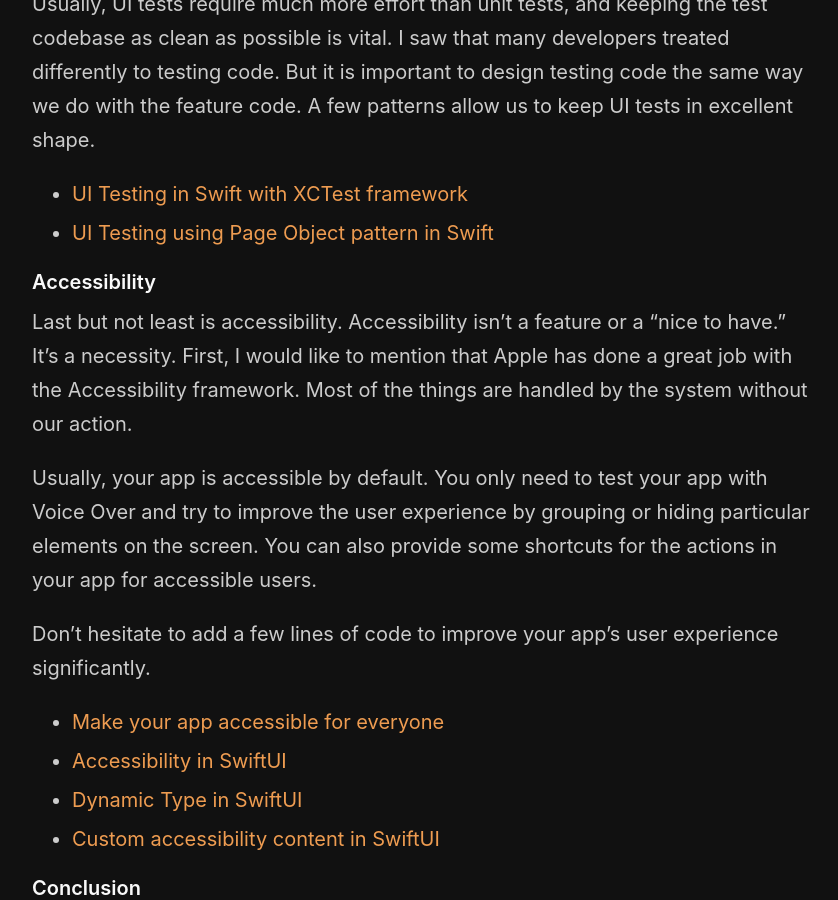
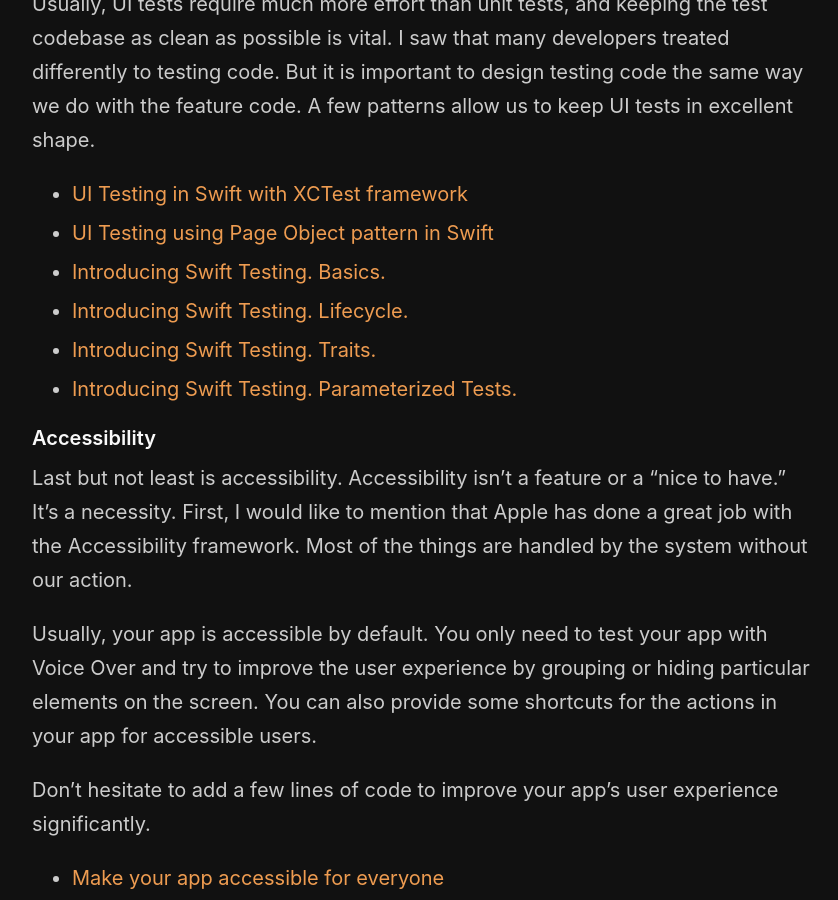
Before and after one commit to mecid/mecid.github.io, a Jekyll site: the page built from _posts/2022-12-27-ios-development-trends-in-review.md, in a window 1280 px wide and 900 px high, scrolled down 2638 px. Shown: the whole window, without its empty margins (218-1056 px from the left). Built offline with Jekyll 4.4.1, drawn with Linux system fonts in a browser that asks for light colours.

Commit message:
trends post updated with testing references

```diff
--- a/_posts/2022-12-27-ios-development-trends-in-review.md
+++ b/_posts/2022-12-27-ios-development-trends-in-review.md
@@ -52,6 +52,10 @@ Usually, UI tests require much more effort than unit tests, and keeping the test
 
 * [UI Testing in Swift with XCTest framework](/2021/03/18/ui-testing-in-swift-with-xctest-framework/)
 * [UI Testing using Page Object pattern in Swift](/2021/03/24/ui-testing-using-page-object-pattern-in-swift/)
+* [Introducing Swift Testing. Basics.](/2024/10/22/introducing-swift-testing-basics/)
+* [Introducing Swift Testing. Lifecycle.](/2024/10/29/introducing-swift-testing-lifecycle/)
+* [Introducing Swift Testing. Traits.](/2024/11/05/introducing-swift-testing-traits/)
+* [Introducing Swift Testing. Parameterized Tests.](/2024/11/12/introducing-swift-testing-parameterized-tests/)
 
 #### Accessibility
 Last but not least is accessibility. Accessibility isn't a feature or a "nice to have." It's a necessity. First, I would like to mention that Apple has done a great job with the Accessibility framework. Most of the things are handled by the system without our action.
```
